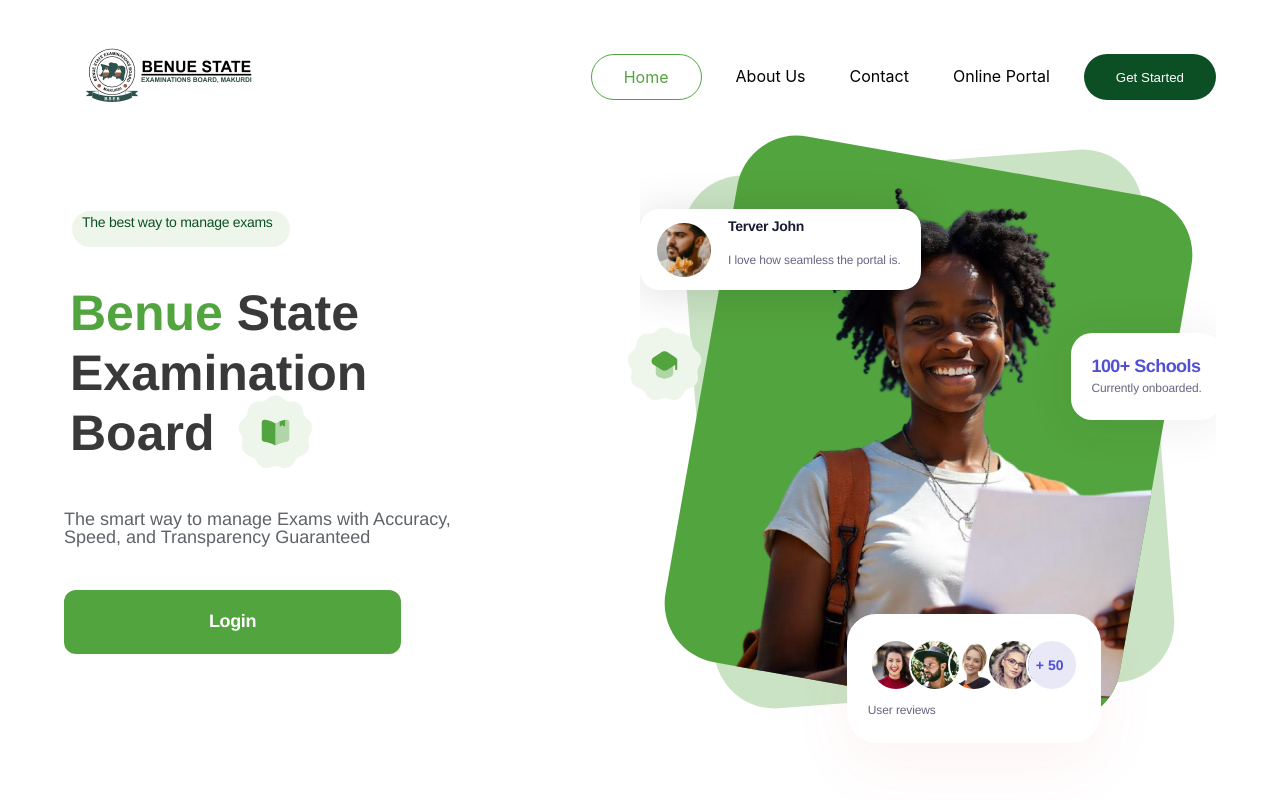
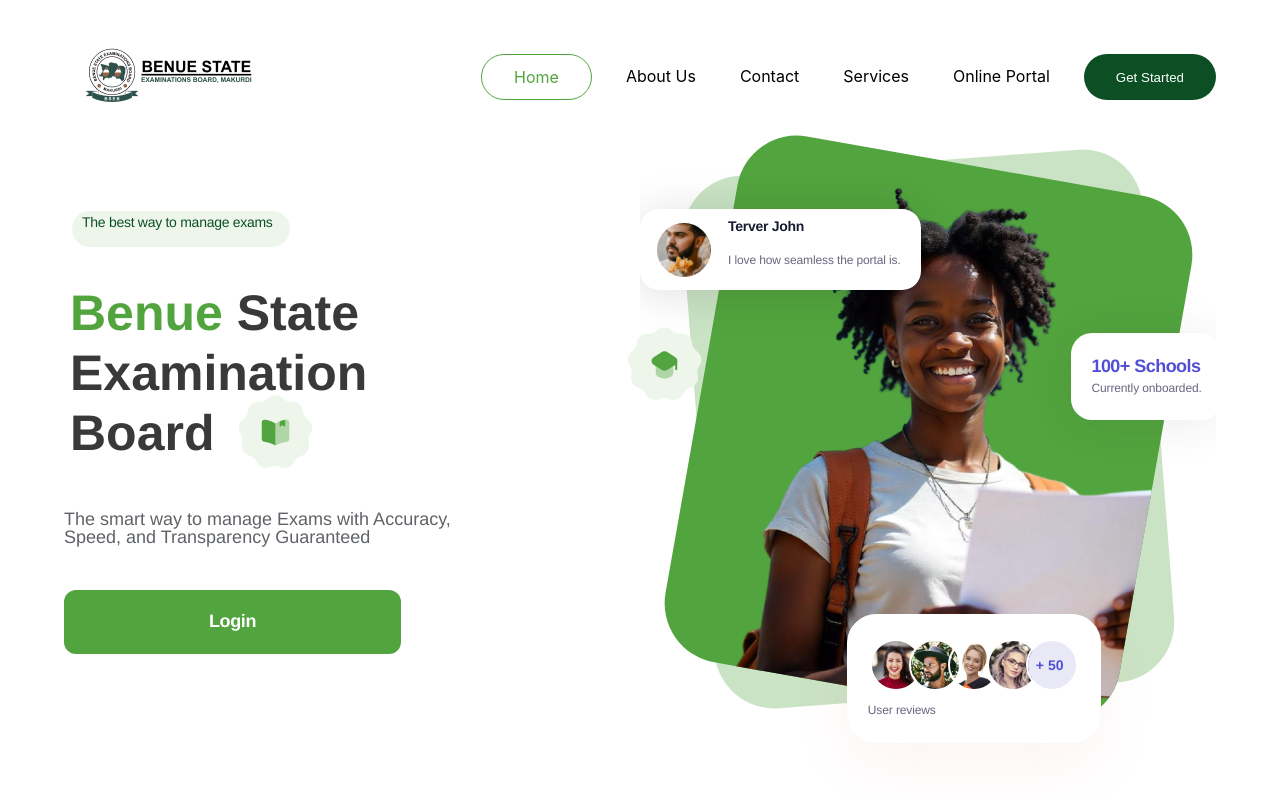
Before and after one commit to awuawuer/bseb, a React (Create React App) app: page / in a window 1280 px wide. Shown: the top 800 px of the page. Built offline with nearby package versions, Linux system fonts and the light colour scheme.

Commit message:
add services to header

```diff
--- a/src/Components/Header/Header.js
+++ b/src/Components/Header/Header.js
@@ -31,6 +31,11 @@ function Header() {
         <NavLink to="/contact" className={({ isActive }) => (isActive ? 'home-button' : 'text-wrapper')} onClick={closeMenu}>
           Contact
         </NavLink>
+
+        <NavLink to="#" className="text-wrapper" onClick={closeMenu}>
+          Services
+        </NavLink>
+
         <NavLink to="#" className="text-wrapper" onClick={closeMenu}>
           Online Portal
         </NavLink>
```
